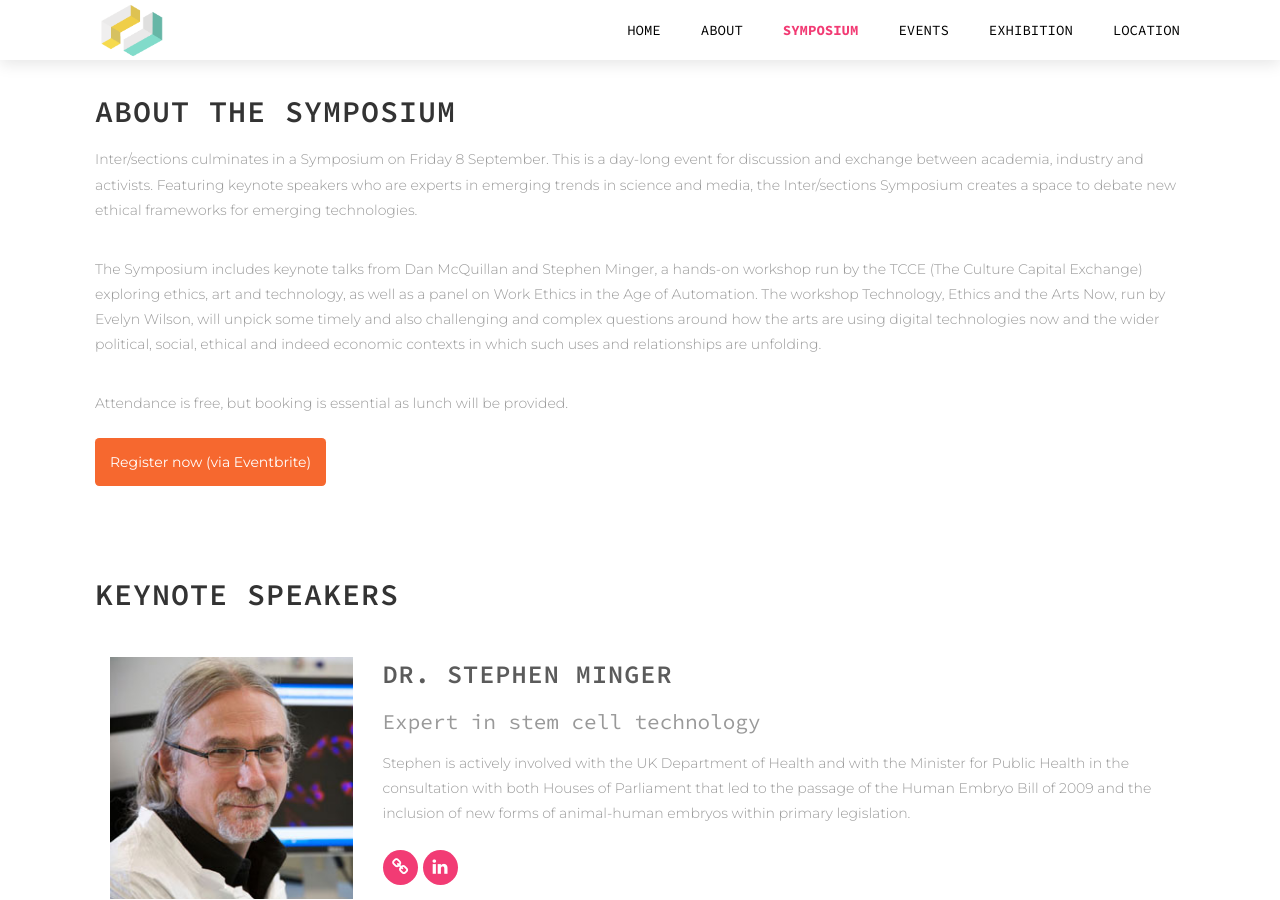
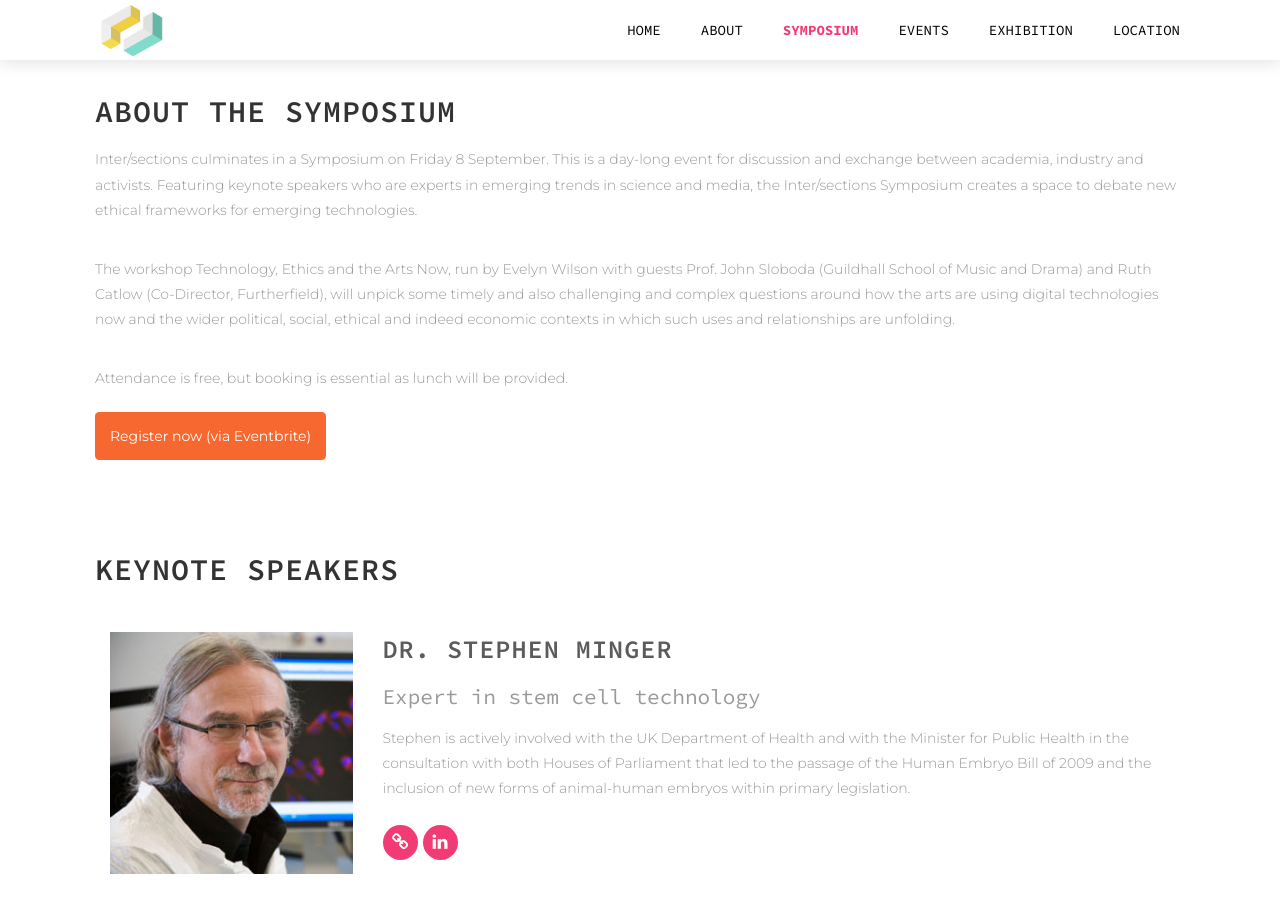
Before and after one commit to disastrid/intersections_redux, a Jekyll site: the page built from symposium.html, in a window 1280 px wide and 900 px high, scrolled down 360 px. Built offline with Jekyll 4.4.1, drawn with Linux system fonts in a browser that asks for light colours.

Commit message:
Update symposium description

```diff
--- a/symposium.html
+++ b/symposium.html
@@ -19,7 +19,7 @@ section_id: symposium
       <h2>About the Symposium</h2>
       <p>Inter/sections culminates in a Symposium on Friday 8 September. This is a day-long event for discussion and exchange between academia, industry and activists. Featuring keynote speakers who are experts in emerging trends in science and media, the Inter/sections Symposium creates a space to debate new ethical frameworks for emerging technologies.
 
-      <p>The Symposium includes keynote talks from Dan McQuillan and Stephen Minger, a hands-on workshop run by the TCCE (The Culture Capital Exchange) exploring ethics, art and technology, as well as a panel on Work Ethics in the Age of Automation. The workshop Technology, Ethics and the Arts Now, run by Evelyn Wilson, will unpick some timely and also challenging and complex questions around how the arts are using digital technologies now and the wider political, social, ethical and indeed economic contexts  in which such uses and relationships are unfolding.</p>
+      <p>The workshop Technology, Ethics and the Arts Now, run by Evelyn Wilson with guests Prof. John Sloboda (Guildhall School of Music and Drama) and Ruth Catlow (Co-Director, Furtherfield), will unpick some timely and also challenging and complex questions around how the arts are using digital technologies now and the wider political, social, ethical and indeed economic contexts in which such uses and relationships are unfolding.</p>
 
       <p>Attendance is free, but booking is essential as lunch will be provided.</p>
 
```
